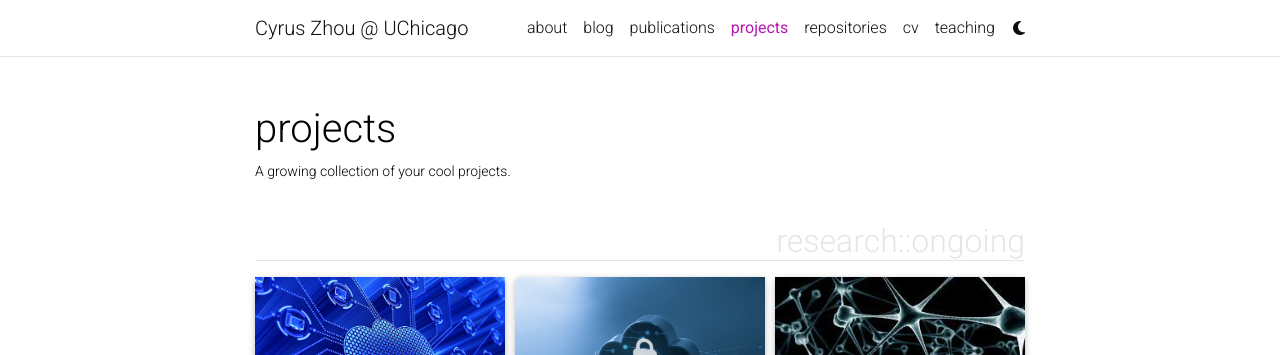
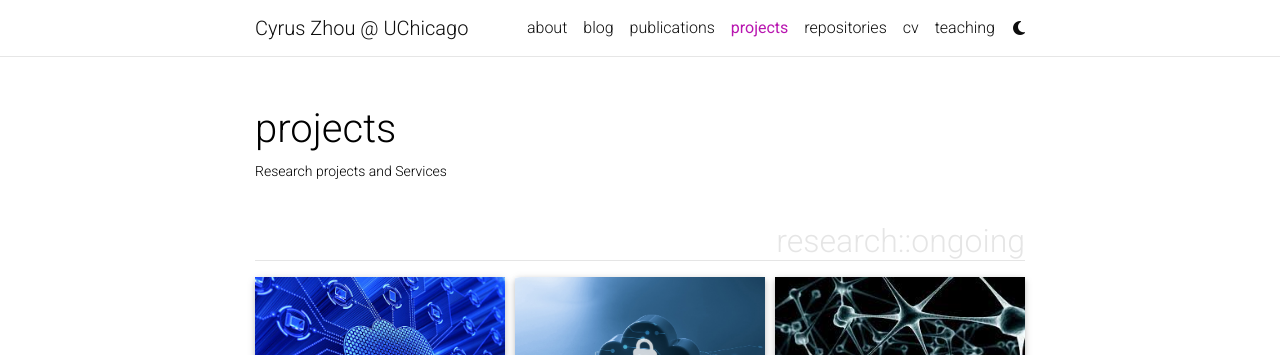
Before and after one commit to cyruszzhou/cyruszzhou.github.io, a Jekyll site: the page built from _pages/projects.md, in a window 1280 px wide and 900 px high. Shown: the top 355 px of the window. Built offline with Jekyll 4.4.1, drawn with Linux system fonts in a browser that asks for light colours; full-size pictures stand in for the smaller copies a plugin makes; comment, search, counter and statistics services are not loaded; a style sheet for code colours, icons or effects is not loaded.

Commit message:
project description

```diff
--- a/_pages/projects.md
+++ b/_pages/projects.md
@@ -2,7 +2,7 @@
 layout: page
 title: projects
 permalink: /projects/
-description: A growing collection of your cool projects.
+description: Research projects and Services
 nav: true
 nav_order: 2
 display_categories: [research::ongoing, research::complete, service::ongoing, service::complete]
```
